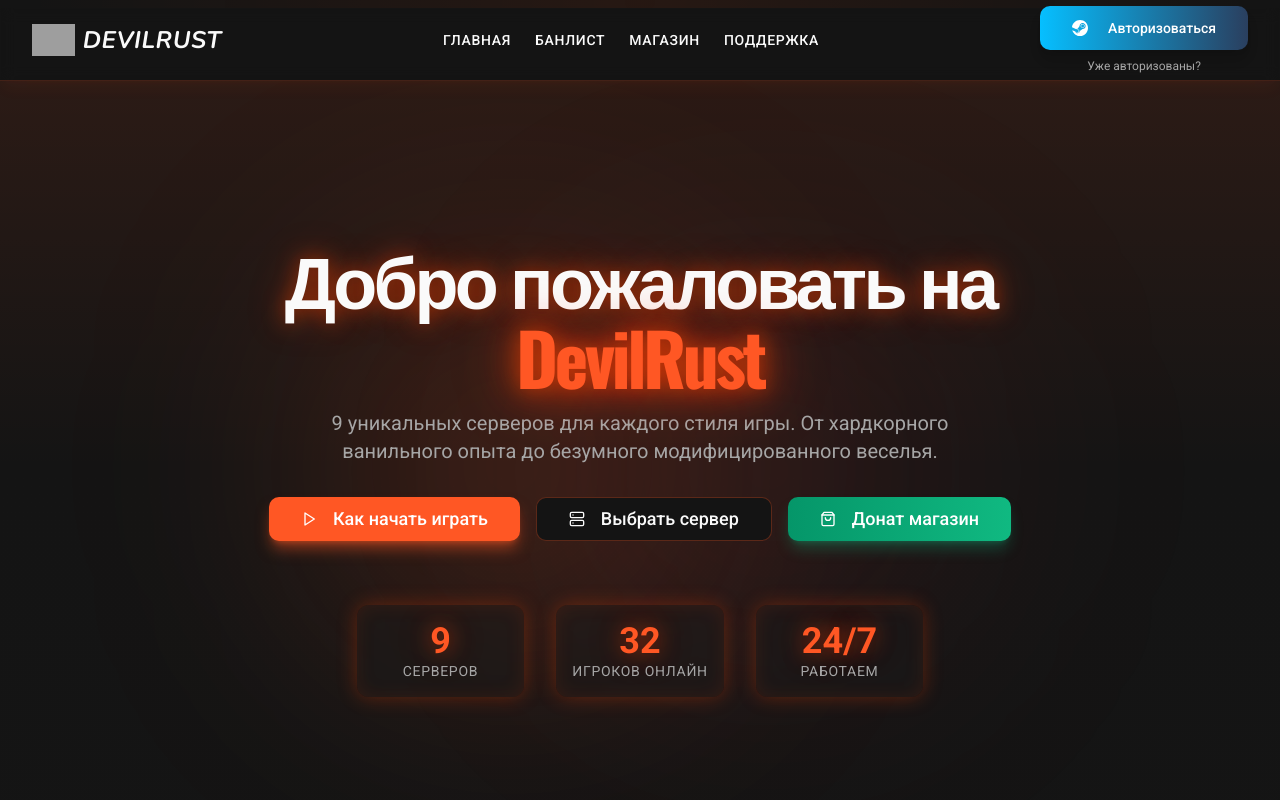
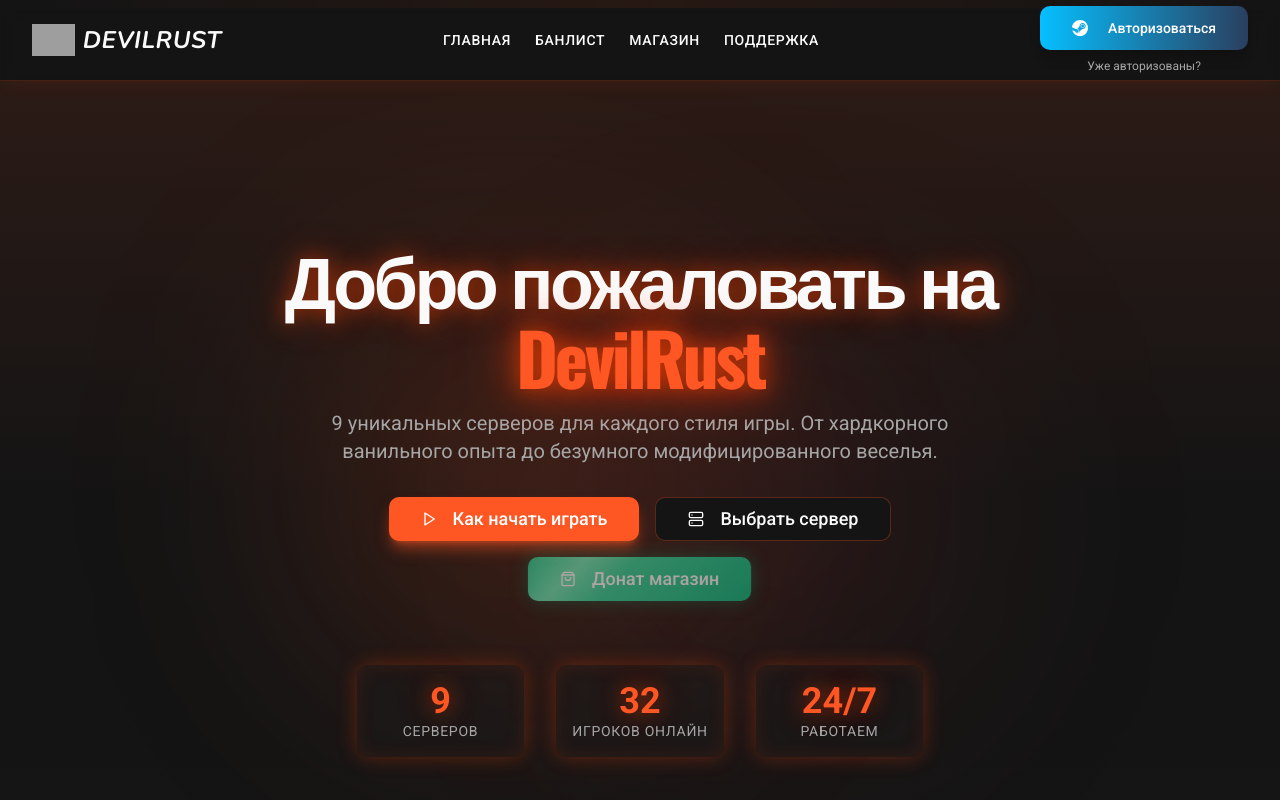
Before and after one commit to pr-poehali-dev/rust-server-info-page, a React (Vite) app: page / in a window 1280 px wide. Shown: the top 800 px of the page. Built offline with nearby package versions, Linux system fonts and the light colour scheme; grey boxes are pictures that could not be loaded.

Commit message:
Добавлена кнопка Донат магазин с анимацией

```diff
--- a/src/components/HeroSection.tsx
+++ b/src/components/HeroSection.tsx
@@ -79,6 +79,7 @@ const HeroSection = () => {
             </p>
           </div>
 
+          <div className="flex flex-col items-center gap-4">
             <div className="flex flex-col sm:flex-row gap-4">
               <Button size="lg" className="text-lg shadow-lg shadow-primary/50 hover:shadow-primary/70 hover:scale-105 transition-all group" asChild>
                 <a href="#how-to-start">
@@ -86,14 +87,15 @@ const HeroSection = () => {
                   Как начать играть
                 </a>
               </Button>
-            <Button size="lg" variant="outline" className="text-lg border-primary/30 hover:border-primary hover:bg-primary/10" asChild>
+              <Button size="lg" variant="outline" className="text-lg border-primary/30 hover:border-primary hover:bg-primary/10 h-auto" asChild>
                 <a href="#servers">
                   <Icon name="Server" className="mr-2 h-5 w-5" />
                   Выбрать сервер
                 </a>
               </Button>
-            <Button size="lg" variant="default" className="text-lg bg-gradient-to-r from-emerald-600 to-emerald-500 hover:from-emerald-500 hover:to-emerald-400 shadow-lg shadow-emerald-500/30 hover:shadow-emerald-500/50 hover:scale-105 transition-all border-0" asChild>
-              <a href="https://devilrust.ru" target="_blank" rel="noopener noreferrer">
+            </div>
+            <Button size="lg" variant="default" className="text-lg diamond-shine relative overflow-hidden border-0" asChild>
+              <a href="https://devilrust.ru" target="_blank" rel="noopener noreferrer" className="relative z-10">
                 <Icon name="ShoppingBag" className="mr-2 h-5 w-5" />
                 Донат магазин
               </a>
--- a/src/index.css
+++ b/src/index.css
@@ -155,4 +155,106 @@
     background-size: 200% 200%;
     animation: steamGradient 3s ease infinite;
   }
+
+  @keyframes diamondShine {
+    0% {
+      background-position: -200% center;
+      box-shadow: 0 0 20px rgba(16, 185, 129, 0.4);
+    }
+    20% {
+      box-shadow:
+        0 0 30px rgba(16, 185, 129, 0.6),
+        0 0 60px rgba(16, 185, 129, 0.3);
+    }
+    50% {
+      background-position: 200% center;
+      box-shadow:
+        0 0 40px rgba(16, 185, 129, 0.8),
+        0 0 80px rgba(16, 185, 129, 0.4);
+    }
+    80% {
+      box-shadow:
+        0 0 30px rgba(16, 185, 129, 0.6),
+        0 0 60px rgba(16, 185, 129, 0.3);
+    }
+    100% {
+      background-position: -200% center;
+      box-shadow: 0 0 20px rgba(16, 185, 129, 0.4);
+    }
+  }
+
+  @keyframes diamondPulse {
+    0%,
+    100% {
+      opacity: 0.6;
+      transform: scale(1);
+    }
+    50% {
+      opacity: 1;
+      transform: scale(1.05);
+    }
+  }
+
+  @keyframes sparkle {
+    0%,
+    100% {
+      opacity: 0;
+      transform: rotate(0deg) scale(0);
+    }
+    50% {
+      opacity: 1;
+      transform: rotate(180deg) scale(1);
+    }
+  }
+
+  .diamond-shine {
+    background: linear-gradient(
+      135deg,
+      #059669 0%,
+      #10b981 25%,
+      #34d399 50%,
+      #6ee7b7 55%,
+      #34d399 60%,
+      #10b981 75%,
+      #059669 100%
+    );
+    background-size: 400% 400%;
+    animation:
+      diamondShine 3s ease-in-out infinite,
+      diamondPulse 2s ease-in-out infinite;
+    position: relative;
+  }
+
+  .diamond-shine::before {
+    content: "";
+    position: absolute;
+    top: 0;
+    left: -100%;
+    width: 100%;
+    height: 100%;
+    background: linear-gradient(
+      90deg,
+      transparent,
+      rgba(255, 255, 255, 0.3),
+      transparent
+    );
+    animation: diamondShine 3s ease-in-out infinite;
+  }
+
+  .diamond-shine::after {
+    content: "✦";
+    position: absolute;
+    top: 10%;
+    right: 15%;
+    color: rgba(255, 255, 255, 0.8);
+    font-size: 12px;
+    animation: sparkle 2s ease-in-out infinite;
+  }
+
+  .diamond-shine:hover {
+    animation:
+      diamondShine 1.5s ease-in-out infinite,
+      diamondPulse 1s ease-in-out infinite;
+    transform: scale(1.05);
+  }
 }
```
Lines whose indentation alone changed are shown as unchanged.
